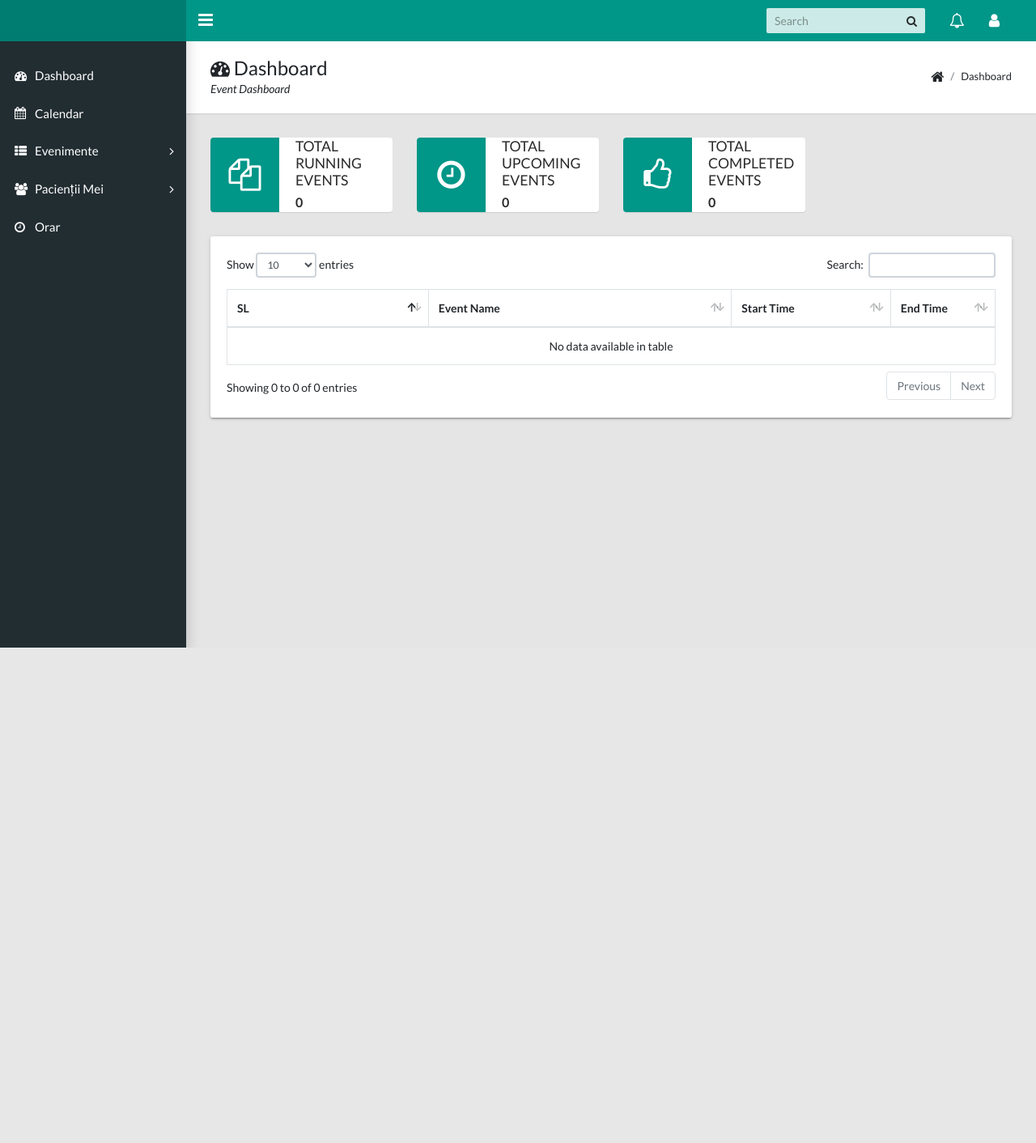
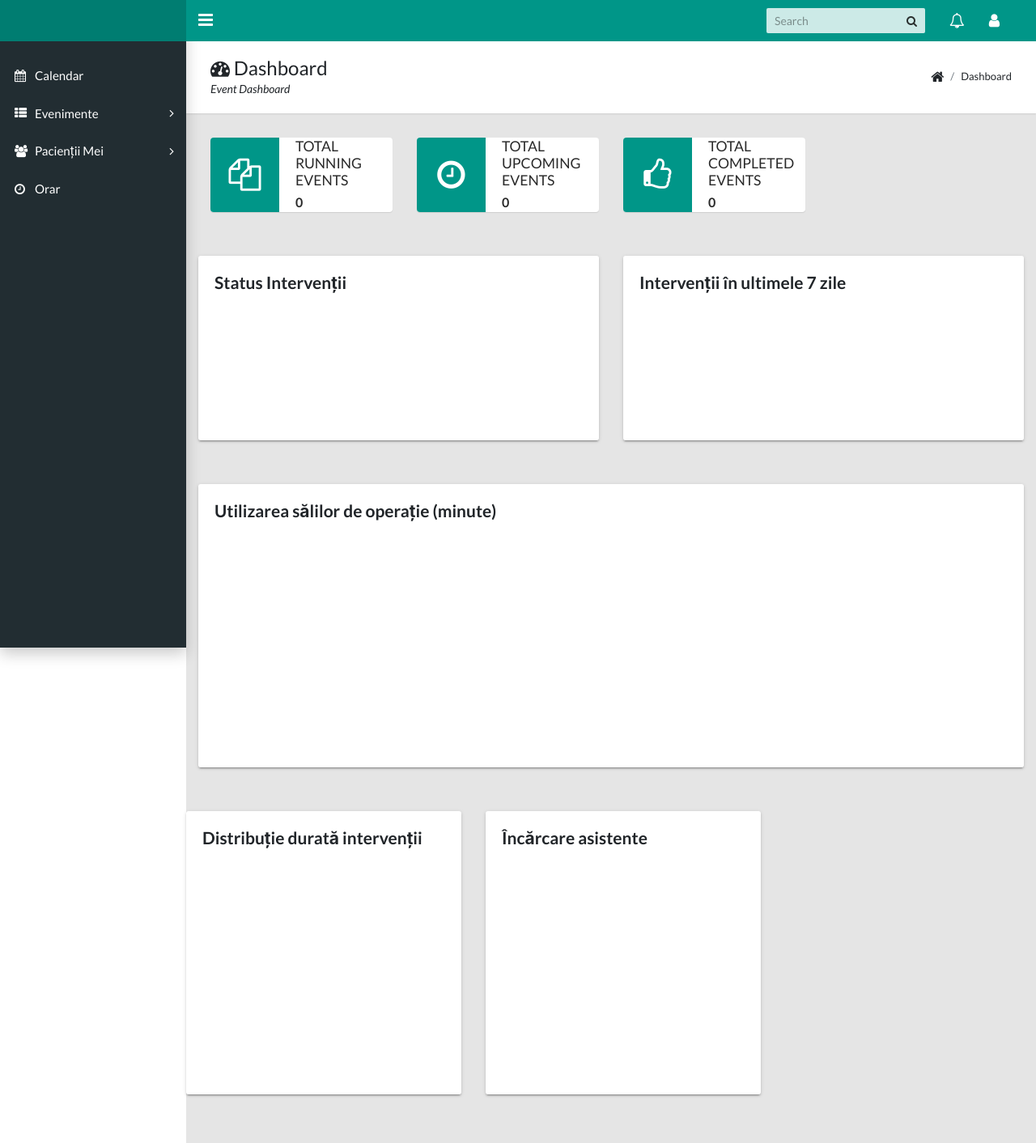
Before and after one commit to Andreeavonica/Licenta_Planificator, a Django app: page / in a window 1280 px wide. Shown: the whole page at 81% size. Before the commit the page ends 800 px from the top, so only its background shows below. Run offline with Django 3.2, Linux system fonts and the light colour scheme; the visitor is signed in with stand-in values (Sample User, id 1); data that the repository does not hold is empty; a map, chart or similar area stays blank; some libraries are stand-ins or nearby versions.

Commit message:
dashboard inceput

```diff
--- a/calendarapp/urls.py
+++ b/calendarapp/urls.py
@@ -4,7 +4,7 @@ from django.urls import path
 from . import views
 from .views import other_views
 from calendarapp.views.other_views import mark_all_notifications_read
-from calendarapp.views.other_views import ajax_adauga_pacient, pacienti_in_asteptare, pacienti_programati,pacienti_neprogramati,update_status,evenimente_asistenta
+from calendarapp.views.other_views import ajax_adauga_pacient, pacienti_in_asteptare, pacienti_programati,pacienti_neprogramati,update_status,manager_dashboard
 
 
 
@@ -60,6 +60,8 @@ urlpatterns = [
     path("pacienti/neprogramati/", pacienti_neprogramati, name="pacienti_neprogramati"),
     path('update_status/<int:event_id>/', update_status, name='update_status'),
     path("evenimente-asistenta/", other_views.evenimente_asistenta, name="evenimente_asistenta"),
+    path("manager-dashboard/",manager_dashboard, name="manager_dashboard"),
+
 
 
 
--- a/templates/base/base.html
+++ b/templates/base/base.html
@@ -128,9 +128,15 @@
         <div class="app-sidebar__overlay" data-toggle="sidebar"></div>
         <aside class="app-sidebar">
             <ul class="app-menu">
+                {% if request.user.role == "manager" %}
                 <li>
-                    <a class="app-menu__item" href="{% url 'dashboard' %}"><i class="app-menu__icon fa fa-dashboard"></i><span class="app-menu__label">Dashboard</span></a>
+                <a class="app-menu__item" href="{% url 'calendarapp:manager_dashboard' %}">
+                    <i class="app-menu__icon fa fa-pie-chart"></i>
+                    <span class="app-menu__label"> Dashboard</span>
+                </a>
                 </li>
+                {% endif %}
+
                 <li>
                     <a class="app-menu__item" href="{% url 'calendarapp:calendar' %}"><i class="app-menu__icon fa fa-calendar"></i><span class="app-menu__label">Calendar</span></a>
                 </li>
--- a/templates/calendarapp/dashboard.html
+++ b/templates/calendarapp/dashboard.html
@@ -61,46 +61,173 @@
             </div>
         </div>
     </div> -->
-    <div class="col-md-12">
+
+    <div class="row mt-4">
+    <div class="col-md-6">
         <div class="tile">
-            <div class="tile-body">
-                <div class="table-responsive">
-                    <div id="sampleTable_wrapper" class="dataTables_wrapper container-fluid dt-bootstrap4 no-footer">
-                        <div class="row">
-                            <div class="col-sm-12">
-                                <table class="table table-hover table-bordered dataTable no-footer" id="sampleTable" role="grid" aria-describedby="sampleTable_info">
-                                    <thead>
-                                        <tr role="row">
-                                            <th class="sorting_asc" tabindex="0" aria-controls="sampleTable" rowspan="1" colspan="1" aria-sort="ascending" aria-label="Name: activate to sort column descending" style="width: 261.641px;">SL</th>
-                                            <th class="sorting" tabindex="0" aria-controls="sampleTable" rowspan="1" colspan="1" aria-label="Position: activate to sort column ascending" style="width: 417.312px;">Event Name</th>
-                                            <th class="sorting" tabindex="0" aria-controls="sampleTable" rowspan="1" colspan="1" aria-label="Office: activate to sort column ascending" style="width: 189.281px;">Start Time</th>
-                                            <th class="sorting" tabindex="0" aria-controls="sampleTable" rowspan="1" colspan="1" aria-label="Age: activate to sort column ascending" style="width: 102.141px;">End Time</th>
-                                        </tr>
-                                    </thead>
-                                    <tbody>
-                                        {% for event in latest_events %}
-                                            <tr role="row" class="odd">
-                                                <td class="sorting_1">{{ forloop.counter }}</td>
-                                                <td>{{ event.title }}</td>
-                                                <td>{{ event.start_time }}</td>
-                                                <td>{{ event.end_time }}</td>
-                                            </tr>
-                                        {% endfor %}
-                                    </tbody>
-                                </table>
-                            </div>
-                        </div>
-                    </div>
-                </div>
+            <h4>Status Intervenții</h4>
+            <canvas id="statusChart"></canvas>
+        </div>
+    </div>
+    <div class="col-md-6">
+        <div class="tile">
+            <h4>Intervenții în ultimele 7 zile</h4>
+            <canvas id="dailyChart"></canvas>
+        </div>
+    </div>
+    <div class="col-md-12 mt-4">
+        <div class="tile" style="min-height: 350px;">
+            <h4>Utilizarea sălilor de operație (minute)</h4>
+            <canvas id="salaChart" height="200"></canvas>
+        </div>
+        </div>
+
+            <!-- În dashboard.html -->
+        <div class="row mt-4">
+        <div class="col-md-6 col-lg-6">
+            <div class="tile" style="min-height: 350px;">
+            <h4>Distribuție durată intervenții</h4>
+            <canvas id="durataChart" height="200"></canvas>
             </div>
         </div>
-    </div>
+        <div class="col-md-6 col-lg-6">
+            <div class="tile" style="min-height: 350px;">
+            <h4>Încărcare asistente</h4>
+            <canvas id="asistentaChart" height="200"></canvas>
+            </div>
+        </div>
+        </div>
+
+
+
 
 </div>
 {% endblock content %}
 
 {% block extrascripts %}
-    <script type="text/javascript" src="{% static 'js/plugins/jquery.dataTables.min.js' %}"></script>
-    <script type="text/javascript" src="{% static 'js/plugins/dataTables.bootstrap.min.js' %}"></script>
-    <script type="text/javascript">$('#sampleTable').DataTable();</script>
+  <script type="text/javascript" src="{% static 'js/plugins/jquery.dataTables.min.js' %}"></script>
+  <script type="text/javascript" src="{% static 'js/plugins/dataTables.bootstrap.min.js' %}"></script>
+  <script type="text/javascript">
+      $('#sampleTable').DataTable();
+  </script>
+
+  <!-- Chart.js -->
+  <script src="https://cdn.jsdelivr.net/npm/chart.js"></script>
+  <script>
+      const statusCtx = document.getElementById('statusChart').getContext('2d');
+      const statusChart = new Chart(statusCtx, {
+          type: 'pie',
+          data: {
+              labels: {{ status_labels|safe }},
+              datasets: [{
+                  label: 'Număr intervenții',
+                  data: {{ status_counts|safe }},
+                  backgroundColor: ['#17a2b8', '#28a745', '#ffc107', '#dc3545']
+              }]
+          },
+          options: {
+              responsive: true,
+              plugins: {
+                  legend: { position: 'bottom' }
+              }
+          }
+      });
+
+      const dailyCtx = document.getElementById('dailyChart').getContext('2d');
+      const dailyChart = new Chart(dailyCtx, {
+          type: 'bar',
+          data: {
+              labels: {{ date_labels|safe }},
+              datasets: [{
+                  label: 'Intervenții pe zi',
+                  data: {{ daily_counts|safe }},
+                  backgroundColor: '#007bff'
+              }]
+          },
+          options: {
+              responsive: true,
+              scales: {
+                  y: {
+                      beginAtZero: true,
+                      ticks: {
+                          stepSize: 1
+                      }
+                  }
+              }
+          }
+      });
+
+    const salaCtx = document.getElementById('salaChart').getContext('2d');
+    const salaChart = new Chart(salaCtx, {
+        type: 'bar',
+        data: {
+            labels: {{ sala_labels|safe }},
+            datasets: [{
+                label: 'Timp utilizat (minute)',
+                data: {{ sala_values|safe }},
+                backgroundColor: '#6f42c1'
+            }]
+        },
+        options: {
+            responsive: true,
+            plugins: {
+                legend: { display: false }
+            },
+            scales: {
+                y: {
+                    beginAtZero: true,
+                    title: {
+                        display: true,
+                        text: 'Minute'
+                    }
+                }
+            }
+        }
+    });
+
+    const asistentaCtx = document.getElementById('asistentaChart').getContext('2d');
+const asistentaChart = new Chart(asistentaCtx, {
+    type: 'bar',
+    data: {
+        labels: {{ asistenta_labels|safe }},
+        datasets: [{
+            label: 'Număr intervenții',
+            data: {{ asistenta_counts|safe }},
+            backgroundColor: '#ffc107'
+        }]
+    },
+    options: {
+        responsive: true,
+        plugins: {
+            legend: { display: false }
+        },
+        scales: {
+            y: {
+                beginAtZero: true
+            }
+        }
+    }
+});
+
+// În blocul <script>
+const durataCtx = document.getElementById('durataChart').getContext('2d');
+const durataChart = new Chart(durataCtx, {
+    type: 'doughnut',
+    data: {
+        labels: {{ durata_labels|safe }},
+        datasets: [{
+            data: {{ durata_counts|safe }},
+            backgroundColor: ['#20c997', '#fd7e14']
+        }]
+    },
+    options: {
+        responsive: true,
+        plugins: {
+            legend: { position: 'bottom' }
+        }
+    }
+});
+
+
+  </script>
 {% endblock extrascripts %}
```
Also changed, not shown: calendarapp/views/other_views.py (+85 -0 lines).
